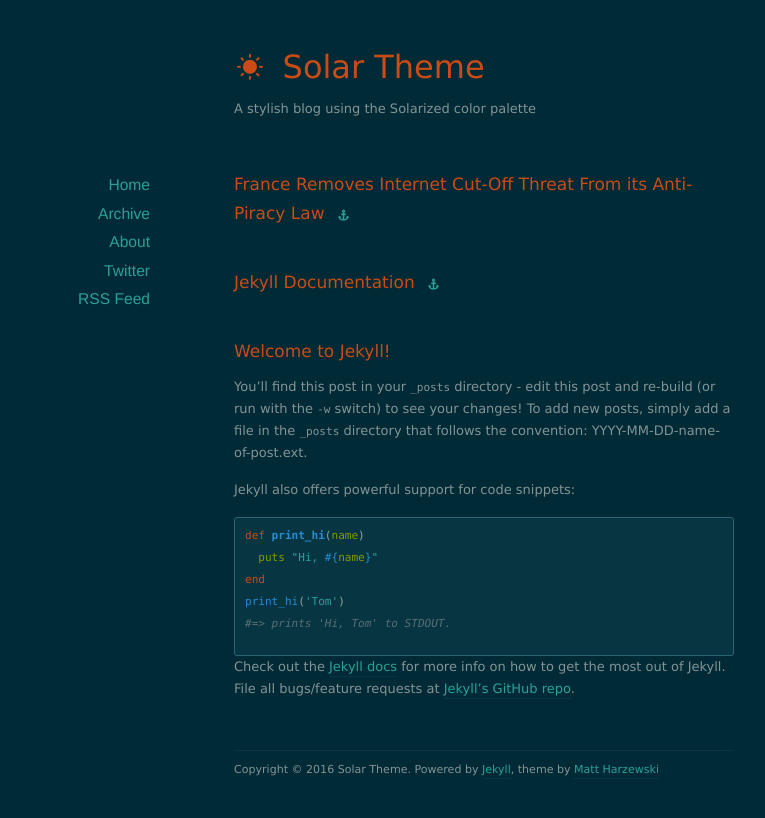
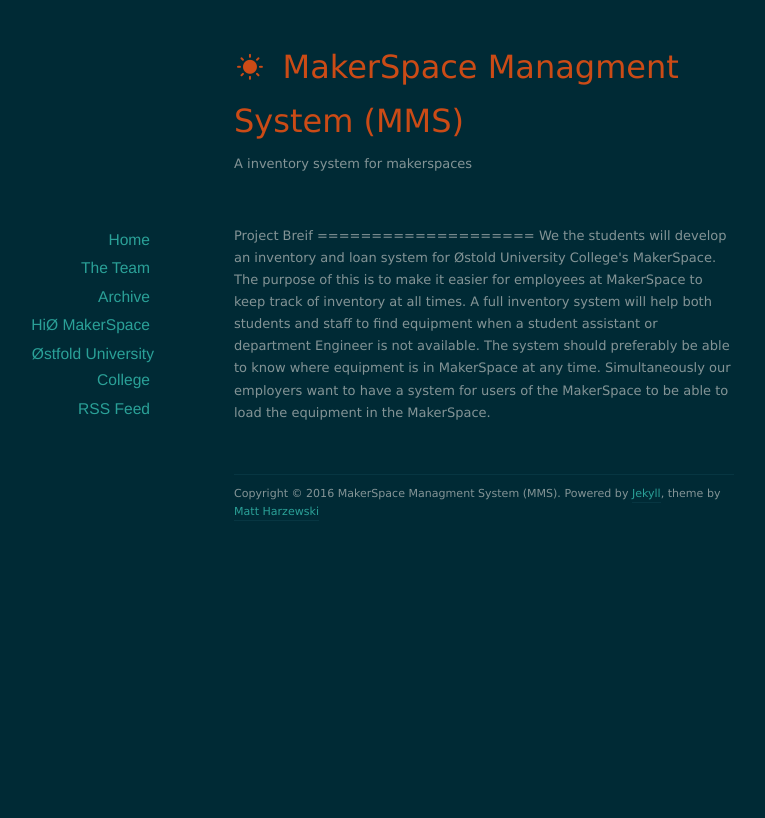
Before and after one commit to MakerManagement/MakerManagement.github.io, a Jekyll site: the page built from index.html, in a window 1280 px wide. Shown: the top 818 px of the page, without its empty margins (156-921 px from the left). Built offline with Jekyll 4.4.1, drawn with Linux system fonts in a browser that asks for light colours; nearby versions of some CDN libraries; the list of posts is cut into pages by our own code.

Commit message:
Added website content

```diff
--- a/_config.yml
+++ b/_config.yml
@@ -1,6 +1,6 @@
-name: Solar Theme
-url: http://example.org
-description: A stylish blog using the Solarized color palette
+name: MakerSpace Managment System (MMS)
+url: https://makermanagement.github.io/
+description: A inventory system for makerspaces
 
 permalink: /:year/:month/:day/:title/
 paginate: 10
--- a/_layouts/default.html
+++ b/_layouts/default.html
@@ -34,9 +34,10 @@
       <nav>
         <ul>
           <li><a href="/">Home</a></li>
-          <li><a href="/archives">Archive</a></li>
-          <li><a href="/about">About</a></li>
-          <li><a href="http://twitter.com/redwall_hp">Twitter</a></li>
+          <li><a href="/the-team">The Team</a></li>
+		  <li><a href="/archives">Archive</a></li>
+		  <li><a href="http://makerspace.hiof.no/">HiØ MakerSpace</a></li>
+		  <li><a href="http://hiof.no/">Østfold University College</a></li>
           <li><a href="/feed.xml">RSS Feed</a></li>
         </ul>
       </nav>
--- a/index.html
+++ b/index.html
@@ -1,49 +1,8 @@
 ---
 layout: default
-title: Solar Theme
+title: MakerSpace Management System
 ---
 
-{% for post in paginator.posts %}
-
-	<article class="post">
-
-		{% if post.external-url %}
-			<h1>
-				<a href="{{ post.external-url }}">{{ post.title }}</a>
-				<a class="anchor" href="{{ post.url }}"><i class="icon-anchor"></i></a>
-			</h1>
-		{% else %}
-			<h1><a href="{{ post.url }}">{{ post.title }}</a></h1>
-		{% endif %}
-
-		<div class="post-content">{{ post.content }}</div>
-
-	</article>
-
-{% endfor %}
-
-
-
-{% if paginator.total_pages > 1 %}
-	<div class="postnavigation">
-
-		{% if paginator.previous_page %}
-			{% if paginator.page == 2 %}
-				<a class="prev left" href="/">&larr; Newer</a>
-			{% else %}
-				<a class="prev left" href="/page{{paginator.previous_page}}/">&larr; Newer</a>
-			{% endif %}
-		{% else %}
-			<span class="nope left">&larr; Newer</span>
-		{% endif %}
-
-		<span class="pages">Page {{ paginator.page }} of {{ paginator.total_pages }}</span>
-
-		{% if paginator.next_page %}
-			<a class="next right" href="/page{{paginator.next_page}}/">Older &rarr;</a>
-		{% else %}
-			<span class="nope right">Older &rarr;</span>
-		{% endif %}
-
-	</div>
-{% endif %}
+Project Breif
+====================
+We the students will develop an inventory and loan system for Østold University College's MakerSpace. The purpose of this is to make it easier for employees at MakerSpace to keep track of inventory at all times. A full inventory system will help both students and staff to find equipment when a student assistant or department Engineer is not available. The system should preferably be able to know where equipment is in MakerSpace at any time. Simultaneously our employers want to have a system for users of the MakerSpace to be able to load the equipment in the MakerSpace.
```
Also changed, not shown: about/index.markdown (deleted, +0 -11 lines), posts/index.html (added, +49 -0 lines), the-team/index.markdown (added, +24 -0 lines), images/noprofile.jpg (added), images/shakespeare.png (deleted).
